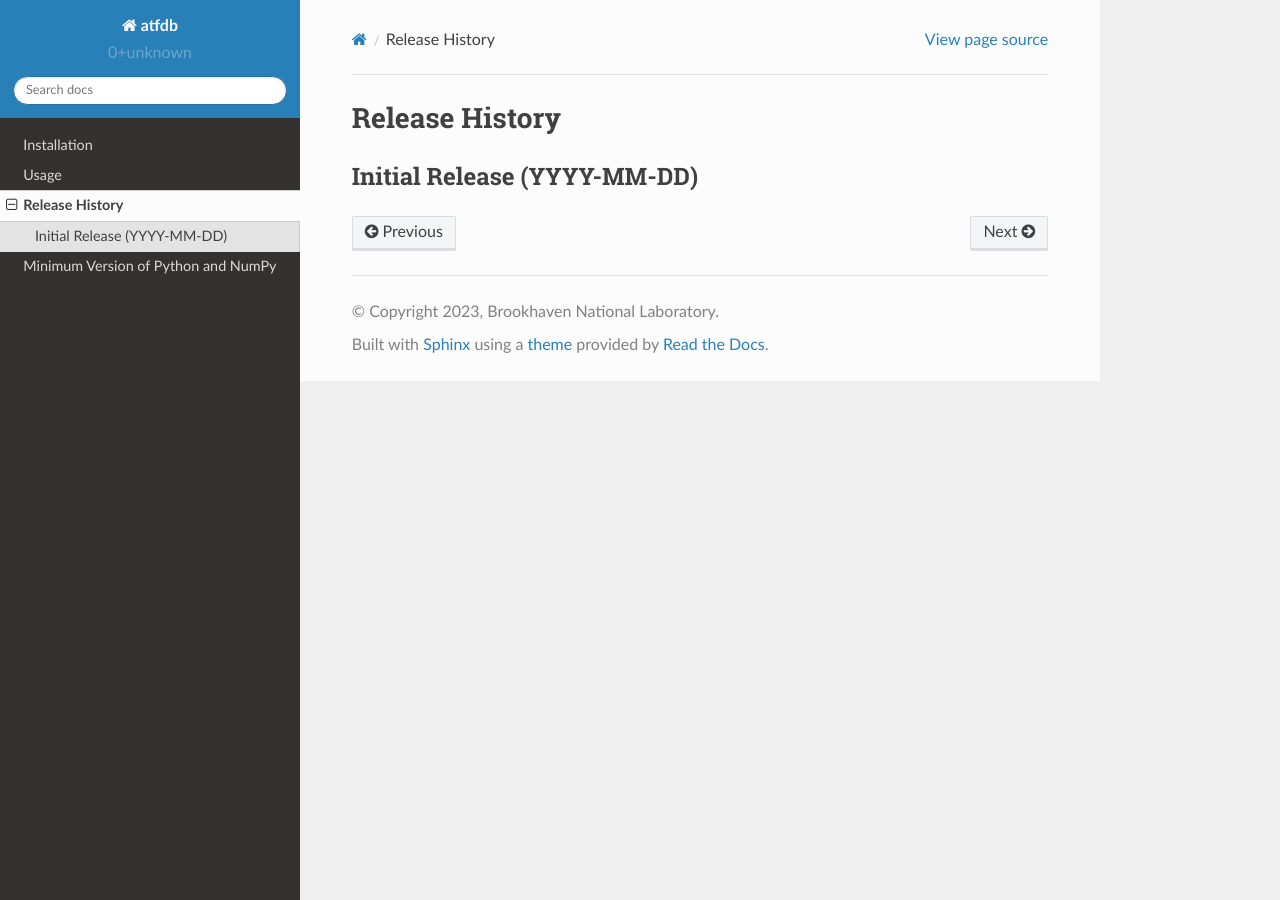
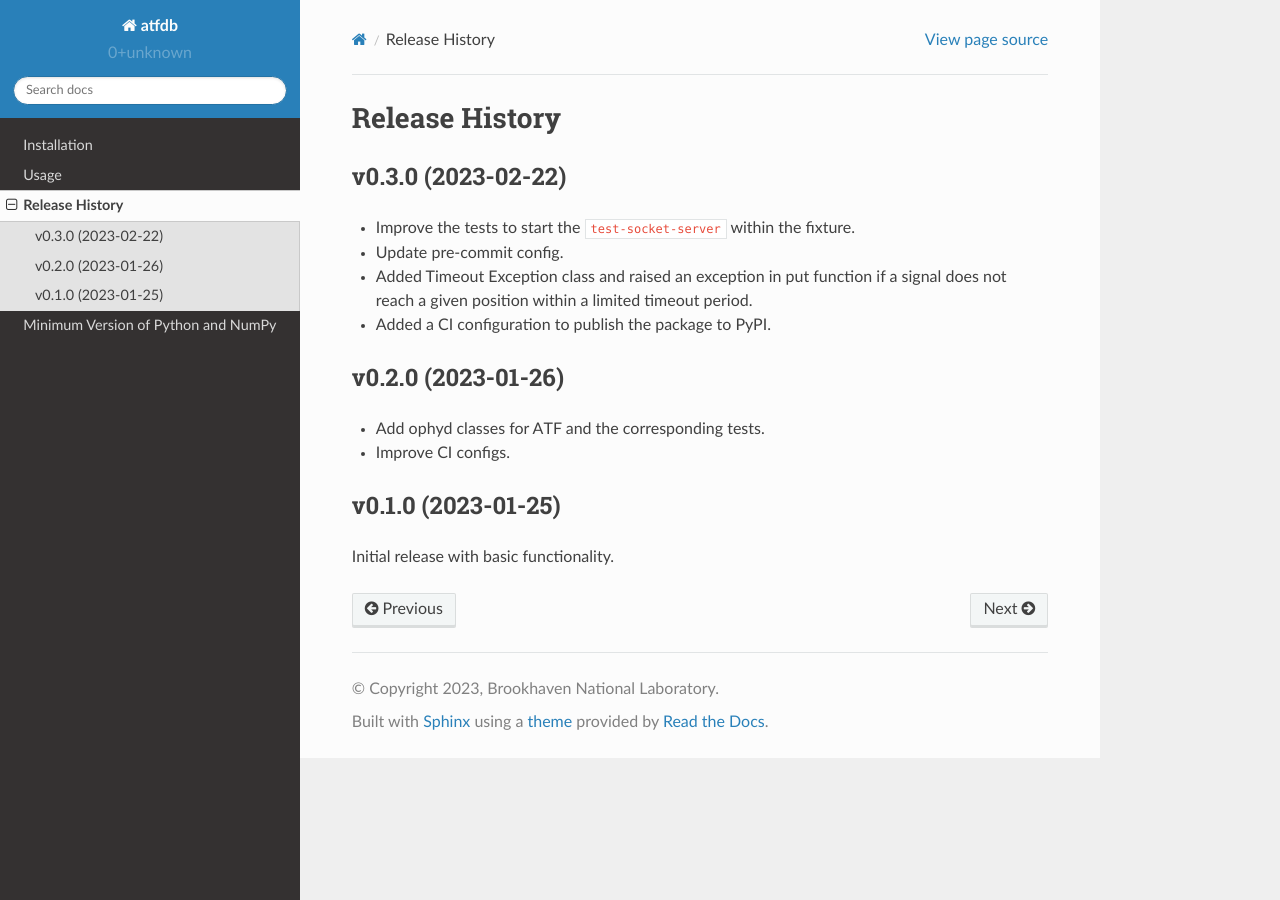
Before and after one commit to BNL-ATF/atfdb, a Sphinx documentation site: the page built from docs/source/release-history.rst, in a window 1280 px wide. Built offline with Sphinx 7.4.7 and the Read the Docs theme 2.0.0, drawn with Linux system fonts in a browser that asks for light colours.

Commit message:
REL: v0.3.0

```diff
--- a/docs/source/release-history.rst
+++ b/docs/source/release-history.rst
@@ -2,5 +2,23 @@
 Release History
 ===============
 
-Initial Release (YYYY-MM-DD)
-----------------------------
+v0.3.0 (2023-02-22)
+-------------------
+
+- Improve the tests to start the ``test-socket-server`` within the fixture.
+- Update pre-commit config.
+- Added Timeout Exception class and raised an exception in put function if a
+  signal does not reach a given position within a limited timeout period.
+- Added a CI configuration to publish the package to PyPI.
+
+v0.2.0 (2023-01-26)
+-------------------
+
+- Add ophyd classes for ATF and the corresponding tests.
+- Improve CI configs.
+
+
+v0.1.0 (2023-01-25)
+-------------------
+
+Initial release with basic functionality.
```
